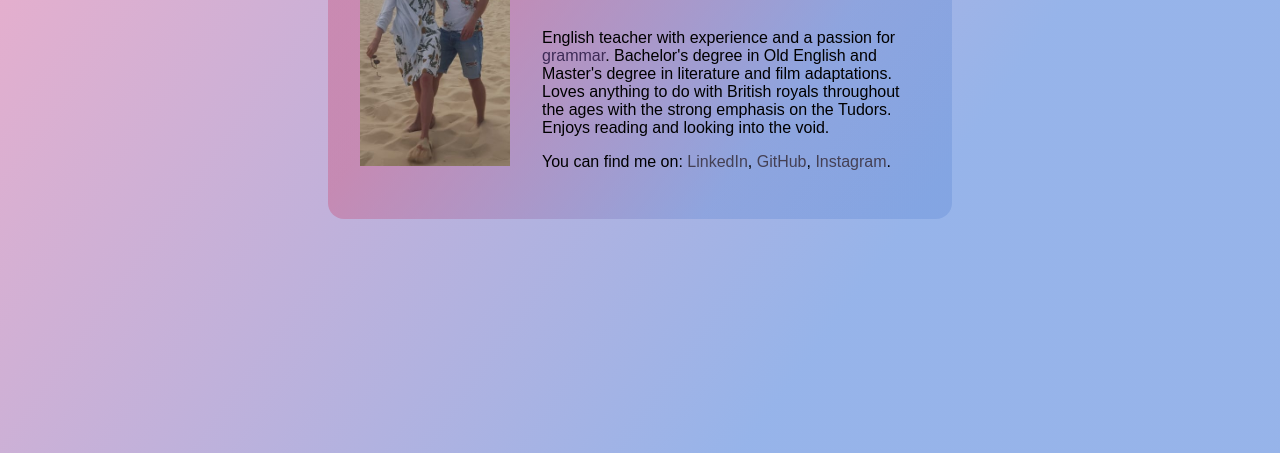
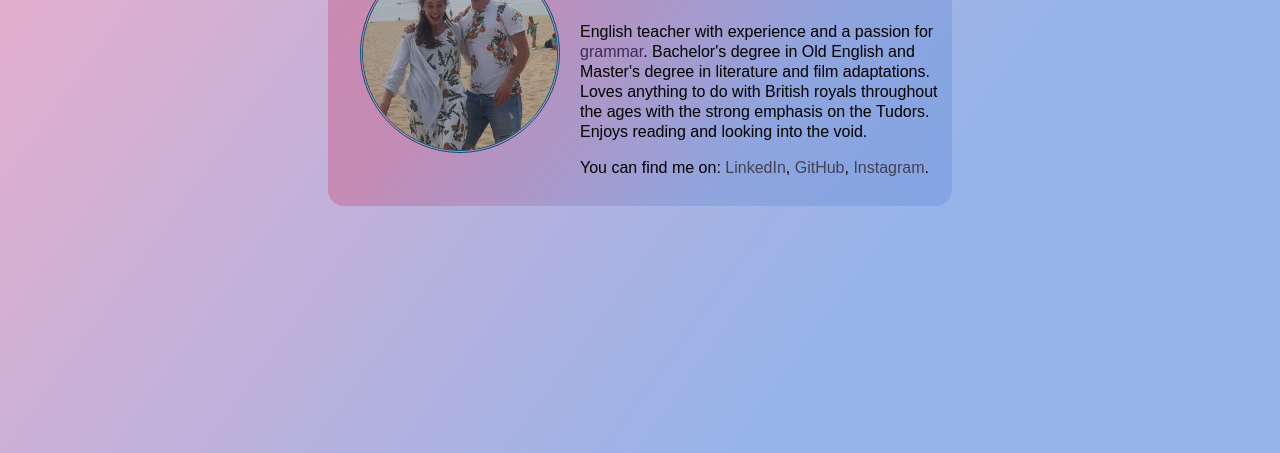
Before and after one commit to magdalenatkacz/Magda-business-card, a plain HTML site: page index.html in a window 1280 px wide. Shown: the part 347-800 px from the top of the page. Drawn offline with Linux system fonts and the light colour scheme.

Commit message:
feat: picture boost

```diff
--- a/css/style.css
+++ b/css/style.css
@@ -23,7 +23,7 @@ body {
   border-radius: 16px;
   max-width: 624px;
   width: 100%;
-  padding: 32px;
+  padding: 12px;
 }
 
 .person {
@@ -33,7 +33,7 @@ align-items: flex-start;
 
 .person__description {
   font-size: 16px;
-  line-height: 18px;
+  line-height: 20px;
 }
 
 .person__header {
@@ -50,9 +50,15 @@ color: #444054;
 }
 
 .person__photo {
-  max-width: 150px;
+  max-width: 300px;
   max-height: 300px;
-  margin-right: 32px;
+  width: 200px;
+  height: 200px;
+  margin: 20px;
+  border: 3px double #0B4F6C;
+  border-radius: 50%;
+  display: flex;
+  align-self: center;
 
 }
 
--- a/index.html
+++ b/index.html
@@ -13,7 +13,7 @@
 <body>
   <main class="card">
     <article class="person">
-      <img class="person__photo" src="img/mt.jpeg" alt="two people">
+      <img class="person__photo" src="img/mt_kwadrat.jpeg" alt="two people">
       <div>
         <header class="person__header">
           <h1 class="person__name">Magda Tkacz</h1>
```
Also changed, not shown: img/mt_kwadrat.jpeg (added).
